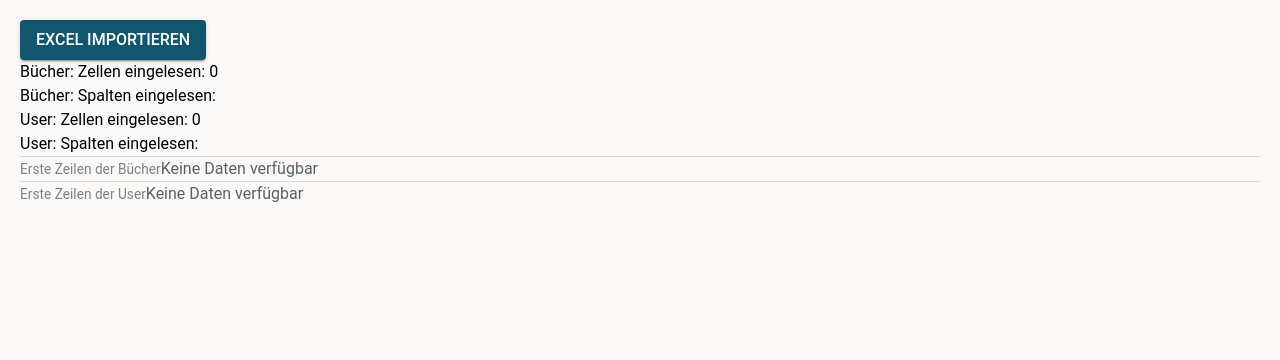
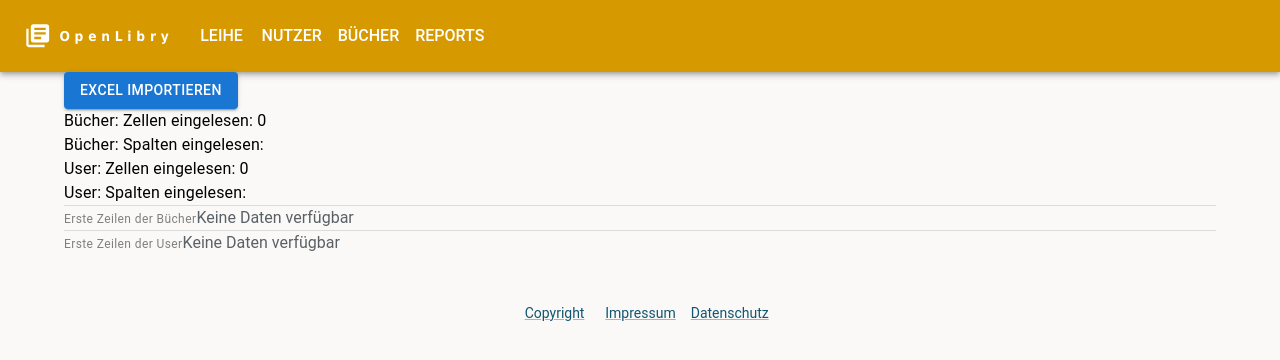
Before and after one commit to jzakotnik/openlibry, a Next.js app: page /reports/xlsimport in a window 1280 px wide. Shown: the top 360 px of the page. Built offline with nearby package versions, Linux system fonts and the light colour scheme.

Commit message:
inserted layout to excel import

```diff
--- a/pages/reports/xlsimport.tsx
+++ b/pages/reports/xlsimport.tsx
@@ -1,3 +1,4 @@
+import Layout from "@/components/layout/Layout";
 import {
   Divider,
   Paper,
@@ -7,11 +8,20 @@ import {
   TableContainer,
   TableHead,
   TableRow,
+  ThemeProvider,
   Typography,
+  createTheme,
 } from "@mui/material";
 import Button from "@mui/material/Button";
 import * as ExcelJS from "exceljs";
 import React, { useState } from "react";
+
+const theme = createTheme({
+  palette: {
+    primary: { main: "#1976d2" },
+  },
+  spacing: 4,
+});
 
 export default function XLSImport() {
   const [bookData, setBookData] = useState<any[]>([]);
@@ -110,7 +120,8 @@ export default function XLSImport() {
   };
 
   return (
-    <div style={{ padding: 20 }}>
+    <Layout>
+      <ThemeProvider theme={theme}>
         <Button variant="contained" component="label">
           Excel importieren
           <input
@@ -163,6 +174,7 @@ export default function XLSImport() {
         ) : (
           "Keine Daten verfügbar"
         )}
-    </div>
+      </ThemeProvider>
+    </Layout>
   );
 }
```
Lines whose indentation alone changed are shown as unchanged.
